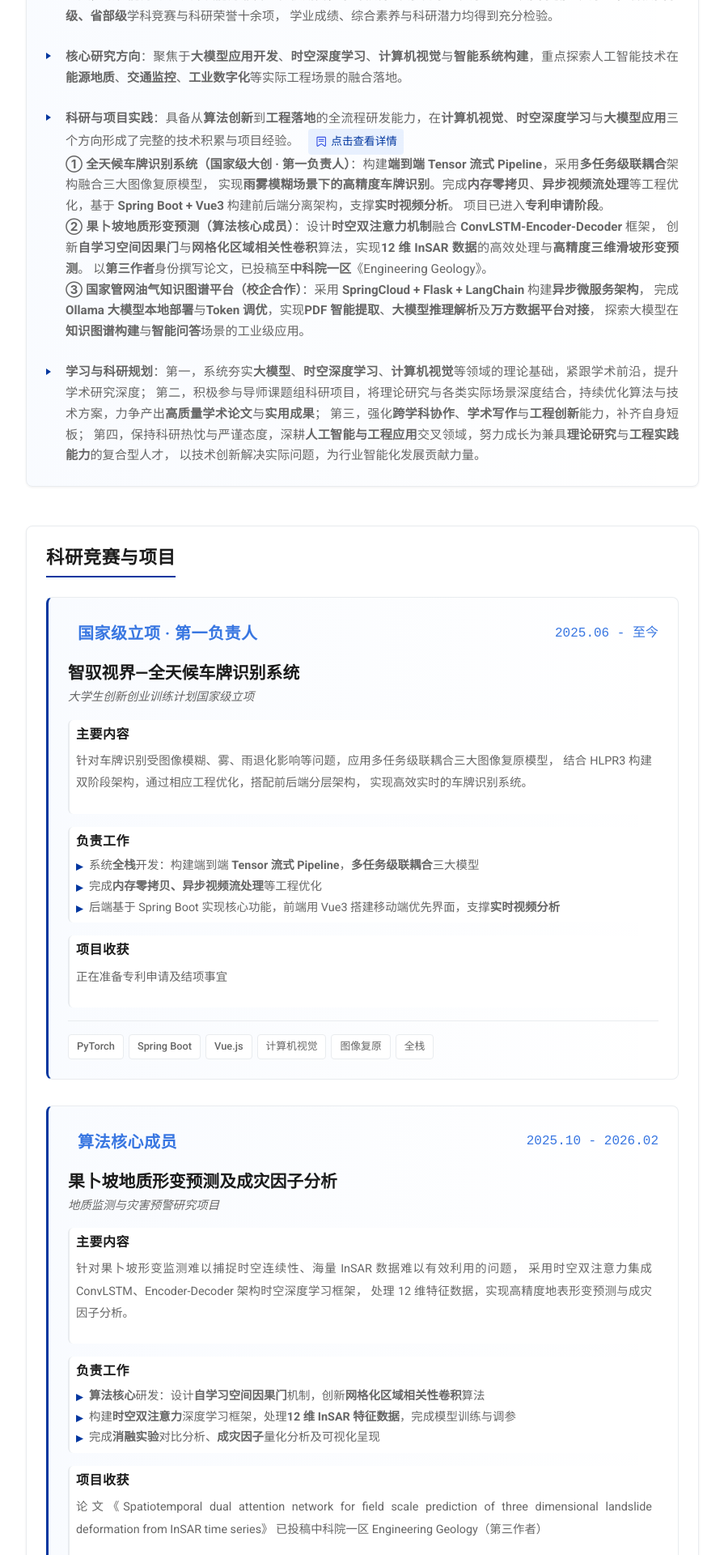
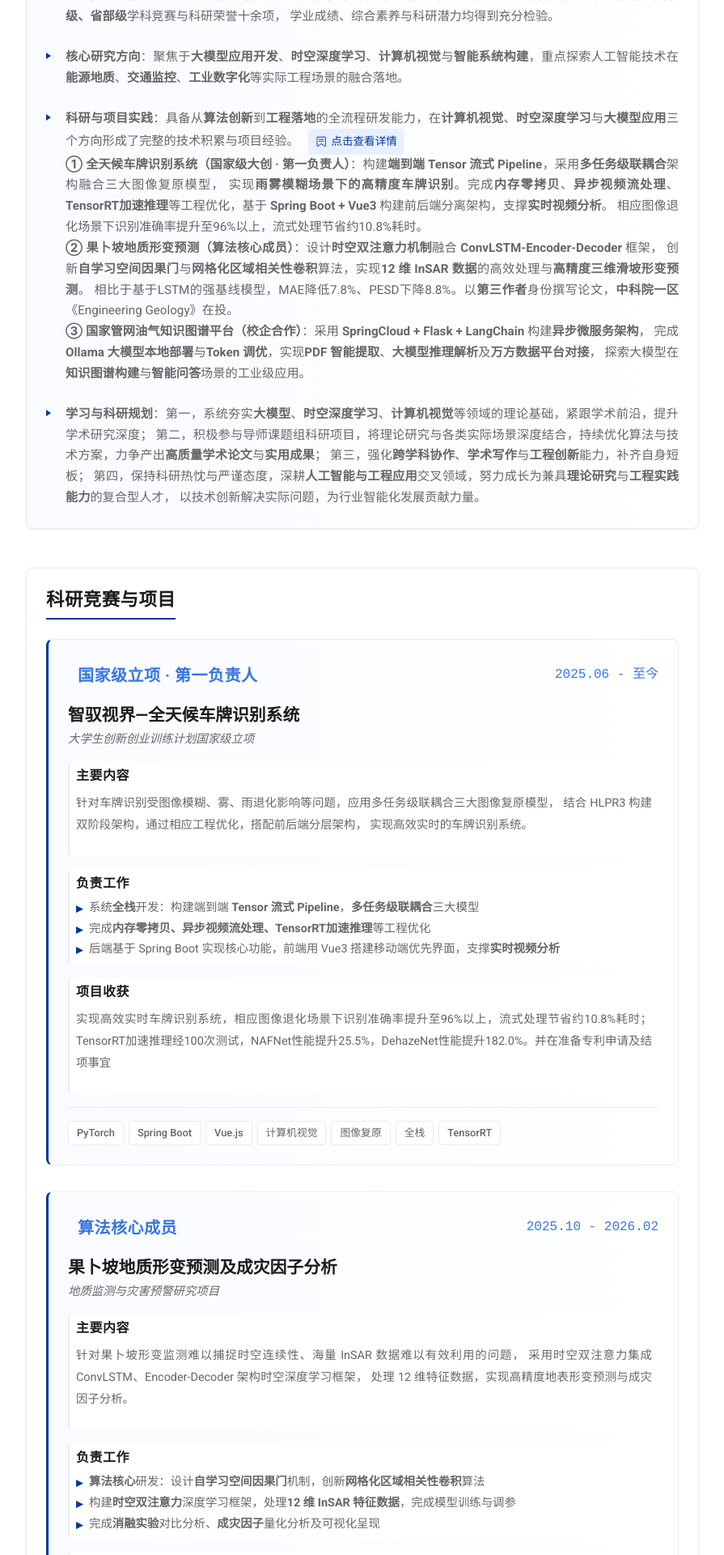
Before and after one commit to e-maker51/resume, a Vue app: page / in a window 1280 px wide. Shown: the part 920-2840 px from the top of the page at 81% size, without its empty margins (384-1279 px from the left). Built offline with nearby package versions, Linux system fonts and the light colour scheme.

Commit message:
更新相关内容

```diff
--- a/src/components/AboutHeroSection.vue
+++ b/src/components/AboutHeroSection.vue
@@ -19,12 +19,12 @@
                 </a>
 
                 <strong><br>① 全天候车牌识别系统（国家级大创 · 第一负责人）</strong>：构建<strong>端到端 Tensor 流式 Pipeline</strong>，采用<strong>多任务级联耦合</strong>架构融合三大图像复原模型，
-                实现<strong>雨雾模糊场景下的高精度车牌识别</strong>。完成<strong>内存零拷贝</strong>、<strong>异步视频流处理</strong>等工程优化，基于 <strong>Spring Boot + Vue3</strong> 构建前后端分离架构，支撑<strong>实时视频分析</strong>。
-                项目已进入<strong>专利申请阶段</strong>。
+                实现<strong>雨雾模糊场景下的高精度车牌识别</strong>。完成<strong>内存零拷贝</strong>、<strong>异步视频流处理</strong>、<strong>TensorRT加速推理</strong>等工程优化，基于 <strong>Spring Boot + Vue3</strong> 构建前后端分离架构，支撑<strong>实时视频分析</strong>。
+                相应图像退化场景下识别准确率提升至96%以上，流式处理节省约10.8%耗时。
 
                 <strong><br>② 果卜坡地质形变预测（算法核心成员）</strong>：设计<strong>时空双注意力机制</strong>融合 <strong>ConvLSTM-Encoder-Decoder</strong> 框架，
                 创新<strong>自学习空间因果门</strong>与<strong>网格化区域相关性卷积</strong>算法，实现<strong>12 维 InSAR 数据</strong>的高效处理与<strong>高精度三维滑坡形变预测</strong>。
-                以<strong>第三作者</strong>身份撰写论文，已投稿至<strong>中科院一区</strong>《Engineering Geology》。
+                相比于基于LSTM的强基线模型，MAE降低7.8%、PESD下降8.8%。以<strong>第三作者</strong>身份撰写论文，<strong>中科院一区</strong>《Engineering Geology》在投。
 
                 <strong><br>③ 国家管网油气知识图谱平台（校企合作）</strong>：采用 <strong>SpringCloud + Flask + LangChain</strong> 构建<strong>异步微服务架构</strong>，
                 完成 <strong>Ollama 大模型本地部署</strong>与<strong>Token 调优</strong>，实现<strong>PDF 智能提取</strong>、<strong>大模型推理解析</strong>及<strong>万方数据平台对接</strong>，
--- a/src/components/ProjectsSection.vue
+++ b/src/components/ProjectsSection.vue
@@ -24,14 +24,14 @@
               <h4 class="section-label">负责工作</h4>
               <ul class="work-list">
                 <li><p>系统<strong>全栈</strong>开发：构建端到端<strong> Tensor 流式 Pipeline</strong>，<strong>多任务级联耦合</strong>三大模型</p></li>
-                <li><p>完成<strong>内存零拷贝、异步视频流处理</strong>等工程优化</p></li>
+                <li><p>完成<strong>内存零拷贝、异步视频流处理、TensorRT加速推理</strong>等工程优化</p></li>
                 <li><p>后端基于 Spring Boot 实现核心功能，前端用 Vue3 搭建移动端优先界面，支撑<strong>实时视频分析</strong></p></li>
               </ul>
             </div>
             <div class="project-section">
               <h4 class="section-label">项目收获</h4>
               <p class="section-text">
-                正在准备专利申请及结项事宜
+                实现高效实时车牌识别系统，相应图像退化场景下识别准确率提升至96%以上，流式处理节省约10.8%耗时；TensorRT加速推理经100次测试，NAFNet性能提升25.5%，DehazeNet性能提升182.0%。并在准备专利申请及结项事宜
               </p>
             </div>
           </div>
@@ -42,6 +42,7 @@
             <span class="tech-tag">计算机视觉</span>
             <span class="tech-tag">图像复原</span>
             <span class="tech-tag">全栈</span>
+            <span class="tech-tag">TensorRT</span>
           </div>
         </article>
 
@@ -72,8 +73,9 @@
             <div class="project-section">
               <h4 class="section-label">项目收获</h4>
               <p class="section-text">
+                本模型相比于基于LSTM的强基线模型，MAE降低7.8%、PESD下降8.8%、置信带收窄8.5%，精度稳定性全面领先；<br>
                 论文《Spatiotemporal dual attention network for field scale prediction of three dimensional landslide deformation from InSAR time series》
-                已投稿中科院一区 Engineering Geology（第三作者）
+                中科院一区 Engineering Geology [第三作者] 在投
               </p>
             </div>
           </div>
@@ -124,6 +126,50 @@
             <span class="tech-tag">Ollama</span>
             <span class="tech-tag">知识图谱</span>
             <span class="tech-tag">Linux</span>
+          </div>
+        </article>
+
+        <article class="project-card featured">
+          <div class="project-header">
+            <div class="project-badge">RAG智能问答系统</div>
+            <span class="project-period">2026.02 - 2026.04</span>
+          </div>
+          <h3 class="project-title">船舶维修领域智能问答系统（SFQA）</h3>
+          <p class="project-subtitle">基于RAG技术的专业智能问答服务</p>
+          <div class="project-content">
+            <div class="project-section">
+              <h4 class="section-label">主要内容</h4>
+              <p class="section-text">
+                基于RAG技术构建专业智能问答服务，采用混合检索策略解决通用大模型专业知识不足、幻觉问题，
+                支持船舶维修多领域故障诊断，支持本地私有化部署，实现工业级AI应用落地。
+              </p>
+            </div>
+            <div class="project-section">
+              <h4 class="section-label">负责工作</h4>
+              <ul class="work-list">
+                <li><p>设计实现<strong>RAG核心检索系统</strong>，融合<strong>向量检索</strong>（ChromaDB）与<strong>BM25关键词检索</strong>，通过<strong>RRF算法</strong>优化召回率，结合元数据增强提升检索精度</p></li>
+                <li><p>搭建<strong>多格式文档处理流水线</strong>，支持多类型文件解析、智能文本切分及元数据管理，构建专业自定义知识库，支持高度解耦</p></li>
+                <li><p>设计<strong>LLM服务架构</strong>，实现多提供商无缝切换、流式响应及问题分类，优化RAG Prompt模板</p></li>
+                <li><p>实现<strong>文档与知识图谱融合检索</strong>，开发<strong>RAG自动评测框架</strong></p></li>
+              </ul>
+            </div>
+            <div class="project-section">
+              <h4 class="section-label">项目收获</h4>
+              <p class="section-text">
+                精通RAG全链路工程实现，掌握向量数据库、混合检索及LLM本地化部署，积累AI应用工程化及工业领域业务落地经验。
+              </p>
+            </div>
+          </div>
+          <div class="project-tech">
+            <span class="tech-tag">RAG</span>
+            <span class="tech-tag">Flask</span>
+            <span class="tech-tag">Vue 3</span>
+            <span class="tech-tag">ChromaDB</span>
+            <span class="tech-tag">Ollama</span>
+            <span class="tech-tag">llama.cpp</span>
+            <span class="tech-tag">MySQL</span>
+            <span class="tech-tag">混合检索</span>
+            <span class="tech-tag">私有化部署</span>
           </div>
         </article>
 
@@ -252,7 +298,7 @@
 <script setup>
 import { ref } from 'vue'
 
-const showMoreProjects = ref(false)
+const showMoreProjects = ref(true)
 </script>
 
 <style scoped>
```
Also changed, not shown: 1 other file (tests, documents, lock files or other folders).
